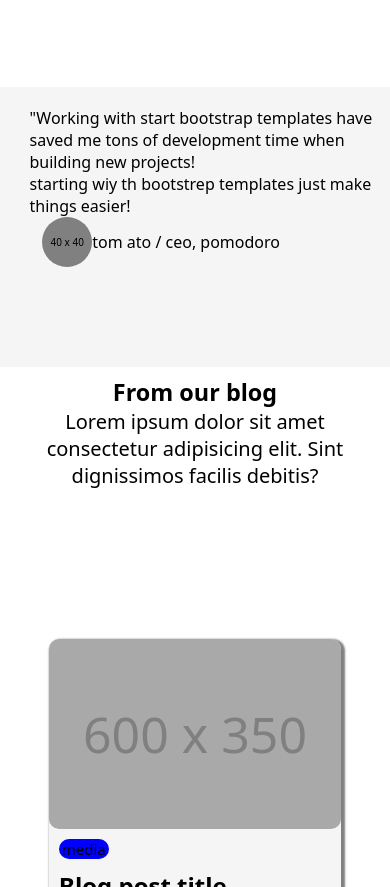
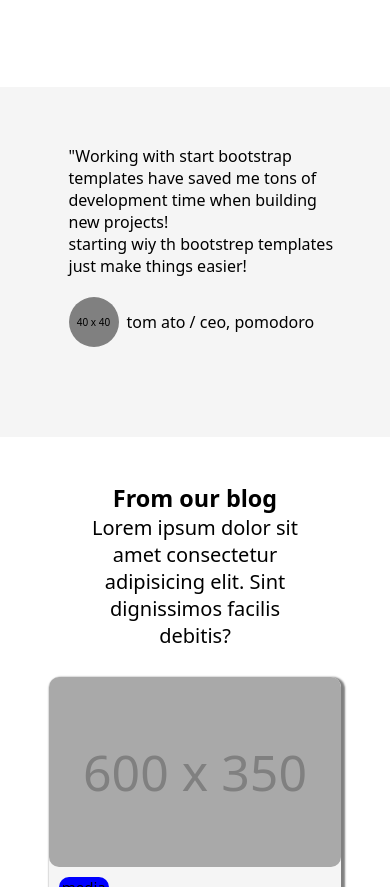
Before and after one commit to oluwadamilaresalami05-dotcom/clone, a plain HTML site: page index.html in a window 390 px wide. Shown: the part 1378-2265 px from the top of the page. Drawn offline with Linux system fonts and the light colour scheme.

Commit message:
i added some styles to the css

```diff
--- a/css/style.css
+++ b/css/style.css
@@ -519,15 +519,17 @@ a{
     .pDiv{
         /* border: 2px solid; */
         padding: 20px 0px 20px 20px;
-      width: 90%;
+      width: 70%;
+      height: 67%;
         /* background-color: whitesmoke; */
     }
     .pCover{
-      width: 75%;
-
+      width: 90%;
     align-items: center;
     display: flex;
     flex-direction: row;
+    justify-content: space-between;
+    margin-top: 20px;
     }
     .profileBox{
         margin: 0%;
@@ -535,13 +537,14 @@ a{
     .headBox{
         text-align: center;
         /* border: 2px solid green; */
-        height: 90%;
-        width:80%;
+        height: 70%;
+        width:60%;
+        margin-top: 30px;
     }
 
     .newsBox{
     /* border: 2px solid red; */
-    margin-top:82px ;
+    margin-top:30px ;
     height:1500px ;
     width: 100%;
     display: flex;
@@ -613,12 +616,18 @@ a{
 .headContainer{
     width: 100%;
     /* border: 2px solid red; */
-    height: 180px;
+    height: 200px;
+    display: flex;
+    justify-content: center;
+    align-items: center;
 }
 .workingSection{
    /* border: 2px solid red; */
    width: 100%;
-   height: 280px;
+   height: 350px;
+   display: flex;
+   justify-content: center;
+   align-items:center ;
 }
 
 .sectionCont{
```
